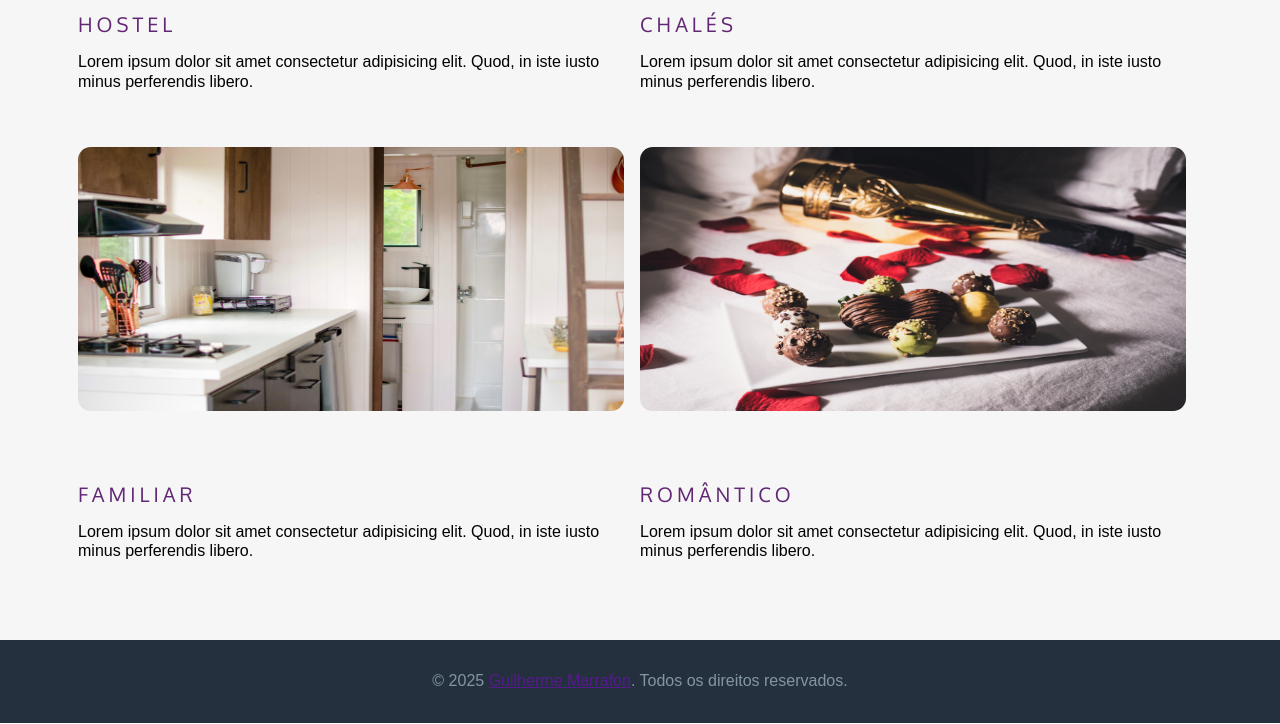
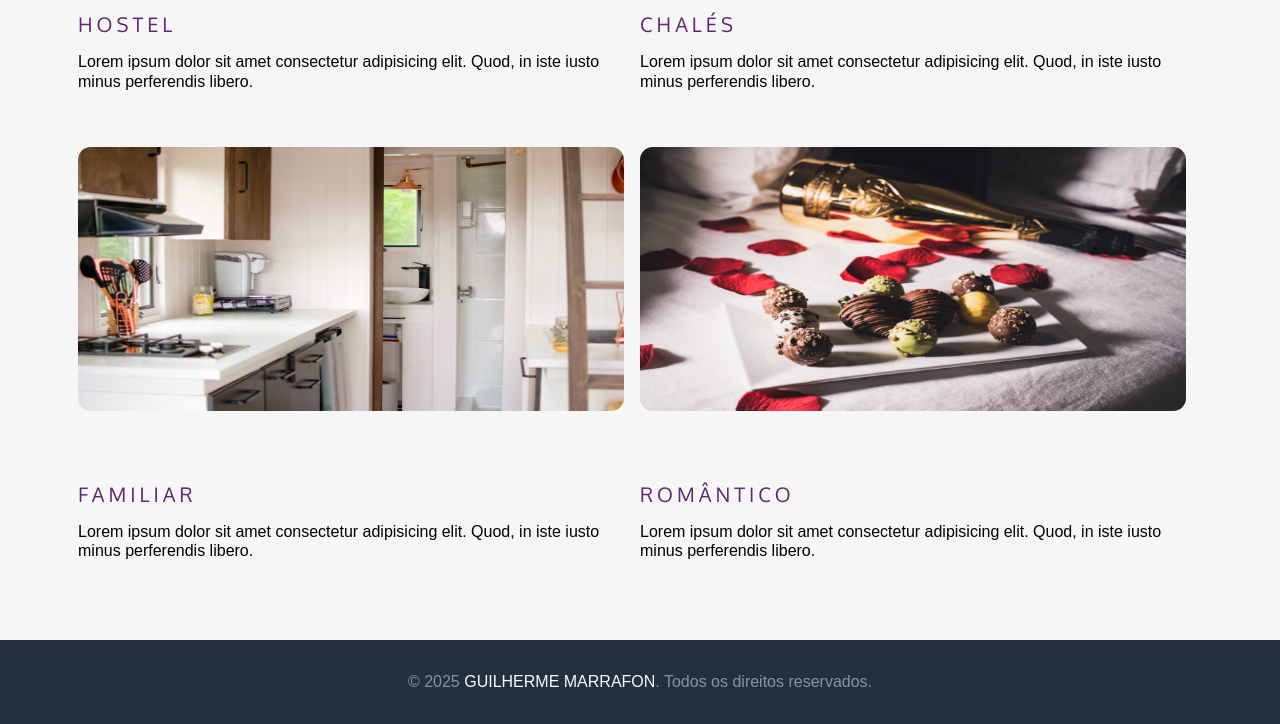
Before and after one commit to Marrafon91/html-css-udemy, a plain HTML site: page ex015hotels/index.html in a window 1280 px wide. Shown: the part 1321-2045 px from the top of the page. Drawn offline with Linux system fonts and the light colour scheme; files whose address does not match are found by name.

Commit message:
Suummary

```diff
--- a/ex015hotels/index.html
+++ b/ex015hotels/index.html
@@ -123,7 +123,7 @@
     </main>
 
     <footer class="footer">
-  <p>&copy; <span id="ano"></span> <a href="">Guilherme Marrafon</a>. Todos os direitos reservados.</p>
+  <p>&copy; <span id="ano"></span> <a href="https://github.com/Marrafon91" target="_blank" class="footer_a">Guilherme Marrafon</a>. Todos os direitos reservados.</p>
 
   <script>
     document.getElementById("ano").textContent = new Date().getFullYear();
--- a/ex015hotels/main.css
+++ b/ex015hotels/main.css
@@ -40,6 +40,7 @@ h4 {
 
 .top_header_nav {
   background-color: var(--cor-primaria);
+
 }
 
 .top_header_nav ul {
@@ -187,3 +188,14 @@ h4 {
     text-align: center;
     padding: 2em;
 }
+
+.footer_a {
+    text-decoration: none;
+    color: azure;
+    text-transform: uppercase;
+    line-height: 1.2;
+}
+
+.footer_a:hover {
+    text-decoration: underline;
+}
--- a/ex015hotels/midiaQuerry.css
+++ b/ex015hotels/midiaQuerry.css
@@ -31,7 +31,19 @@
 
   .mainContent .row {
    row-gap: .5em;
+  }
+
+  .heroBanner_btn:hover {
+    background-color: rgba(0, 0, 0, 0.8);
+    transition: background-color 0.5s ease-in-out;
 }
+
+ /* .top_header {
+  text-align: center;
+  position: sticky;
+  top: 0;
+ } */
+
 }
 
 /* Medium */
```
